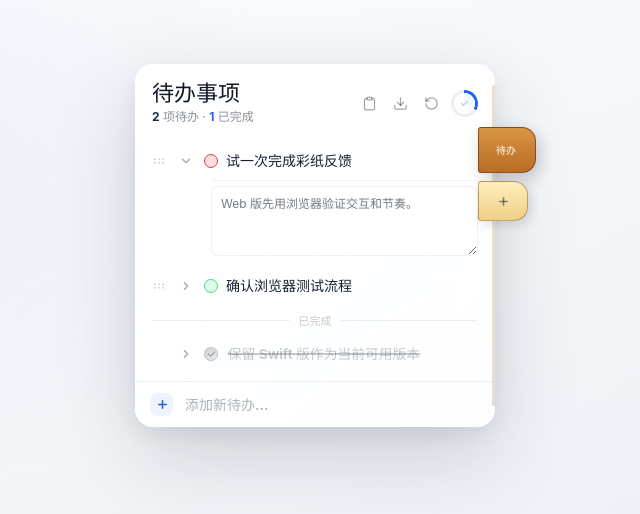
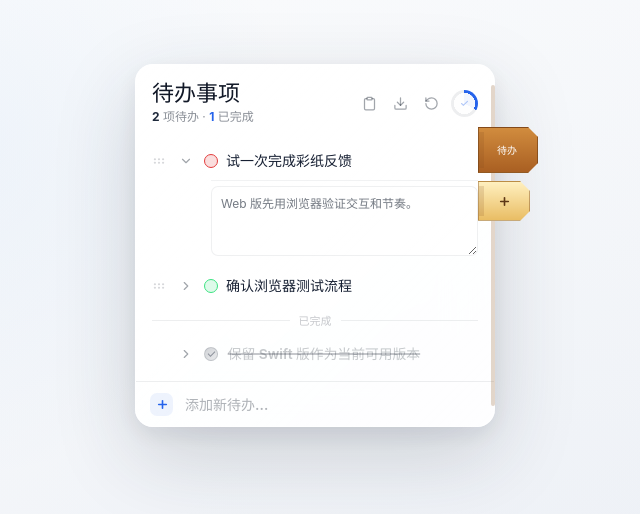
Before and after one commit to skyrim0624/Sticky, a React (Vite) app in the folder web/: page / in a window 1280 px wide. Shown: the top 514 px of the page, without its empty margins (325-965 px from the left). Built offline with nearby package versions, Linux system fonts and the light colour scheme.

Commit message:
Refine edge tabs with cut corners

```diff
--- a/web/src/styles.css
+++ b/web/src/styles.css
@@ -67,9 +67,9 @@ button {
   right: -1px;
   bottom: 20px;
   z-index: 1;
-  width: 3px;
+  width: 4px;
   border-radius: 999px;
-  background: rgba(142, 92, 41, 0.2);
+  background: rgba(138, 86, 37, 0.24);
   pointer-events: none;
 }
 
@@ -89,15 +89,17 @@ button {
 
 .bookmark-tab,
 .bookmark-add {
-  width: 50px;
+  position: relative;
+  width: 52px;
   height: 42px;
   display: grid;
   place-items: center;
-  border: 1px solid rgba(122, 76, 31, 0.46);
-  border-radius: 3px 14px 14px 3px;
-  background: linear-gradient(180deg, #ffe6aa 0%, #eac06f 100%);
-  color: #5c3617;
-  box-shadow: 3px 4px 10px rgba(35, 42, 58, 0.14);
+  clip-path: polygon(0 0, calc(100% - 10px) 0, 100% 10px, 100% calc(100% - 10px), calc(100% - 10px) 100%, 0 100%);
+  border: 1px solid rgba(122, 73, 28, 0.42);
+  border-radius: 0;
+  background: linear-gradient(180deg, #ffedc1 0%, #edc679 100%);
+  color: #4d2d13;
+  box-shadow: 3px 4px 11px rgba(35, 42, 58, 0.13);
   transition:
     background-color 160ms ease,
     box-shadow 160ms ease,
@@ -109,9 +111,21 @@ button {
   justify-items: start;
 }
 
+.bookmark-tab::before,
+.bookmark-add::before {
+  content: "";
+  position: absolute;
+  left: 0;
+  top: 4px;
+  bottom: 4px;
+  width: 5px;
+  background: rgba(122, 73, 28, 0.16);
+  pointer-events: none;
+}
+
 .bookmark-tab span {
-  max-width: 34px;
-  padding-left: 11px;
+  max-width: 38px;
+  padding-left: 12px;
   font-size: 10px;
   font-weight: 860;
   line-height: 1;
@@ -122,22 +136,22 @@ button {
 }
 
 .bookmark-tab[data-active="true"] {
-  width: 58px;
+  width: 60px;
   height: 46px;
-  border-color: rgba(108, 62, 22, 0.74);
-  background: linear-gradient(180deg, #d89543 0%, #b96c25 100%);
+  border-color: rgba(108, 60, 20, 0.62);
+  background: linear-gradient(180deg, #d18c3e 0%, #a95f22 100%);
   color: #ffffff;
-  box-shadow: 4px 6px 16px rgba(35, 42, 58, 0.22);
+  box-shadow: 4px 6px 16px rgba(35, 42, 58, 0.2);
 }
 
 .bookmark-tab:hover,
 .bookmark-add:hover {
-  background: linear-gradient(180deg, #ffebb9 0%, #edc777 100%);
+  background: linear-gradient(180deg, #fff2cd 0%, #f0cd82 100%);
   color: #3e230e;
 }
 
 .bookmark-tab[data-active="true"]:hover {
-  background: linear-gradient(180deg, #d89543 0%, #b96c25 100%);
+  background: linear-gradient(180deg, #d18c3e 0%, #a95f22 100%);
   color: #ffffff;
 }
 
@@ -148,8 +162,8 @@ button {
 
 .bookmark-add {
   height: 40px;
-  color: rgba(31, 41, 55, 0.52);
-  background: linear-gradient(180deg, #ffedbd 0%, #f1cf86 100%);
+  color: #5d3716;
+  background: linear-gradient(180deg, #fff0bf 0%, #e9bd64 100%);
 }
 
 .todo-content {
```
Also changed, not shown: 2 other files (tests, documents, lock files or other folders).
